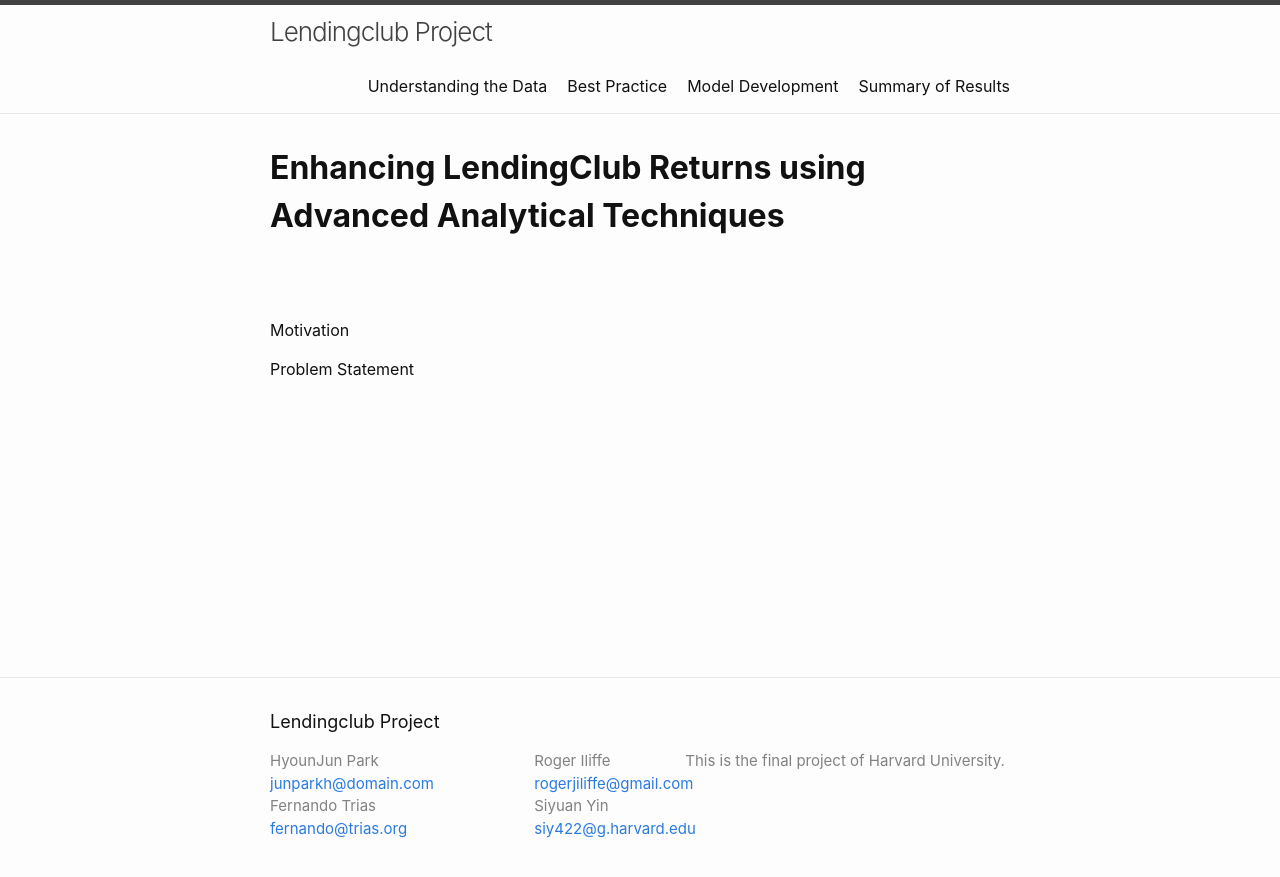
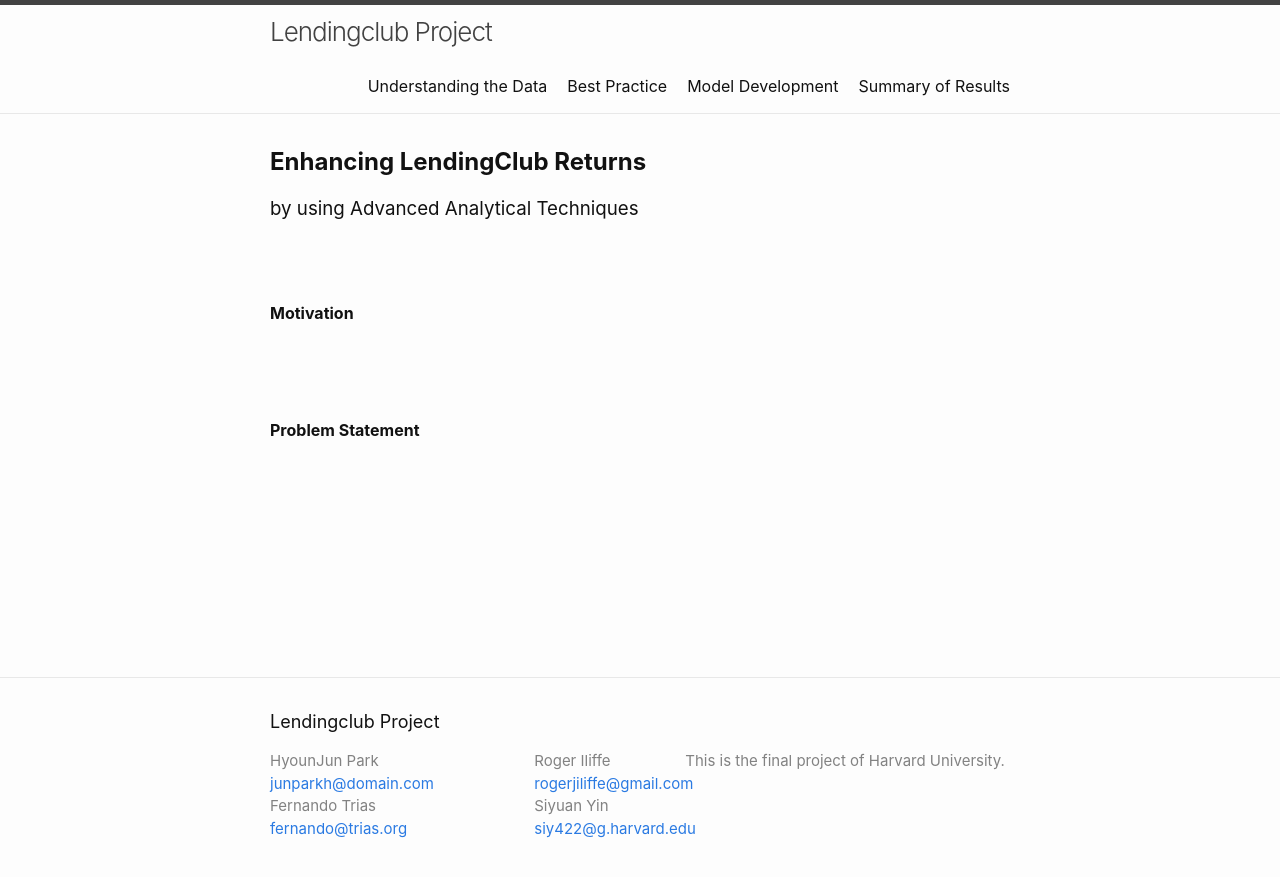
Before and after one commit to junparkh/LendingClub, a Jekyll site: the page built from index.md, in a window 1280 px wide. Shown: the top 877 px of the page. Built offline with Jekyll 4.4.1, drawn with Linux system fonts in a browser that asks for light colours.

Commit message:
Update home.html

```diff
--- a/_layouts/home.html
+++ b/_layouts/home.html
@@ -2,7 +2,10 @@
 layout: default
 ---
 
-<h1><strong>Enhancing LendingClub Returns using Advanced Analytical Techniques</strong></h1>
+<h2><strong>Enhancing LendingClub Returns </strong></h2>
+<h3>by using Advanced Analytical Techniques</h3>
 <h1>&nbsp;</h1>
-<h4>Motivation</h4>
-<h4>Problem Statement</h4>
+<h4><strong>Motivation</strong></h4>
+<p>&nbsp;</p>
+<p>&nbsp;</p>
+<h4><strong>Problem Statement</strong></h4>
```
